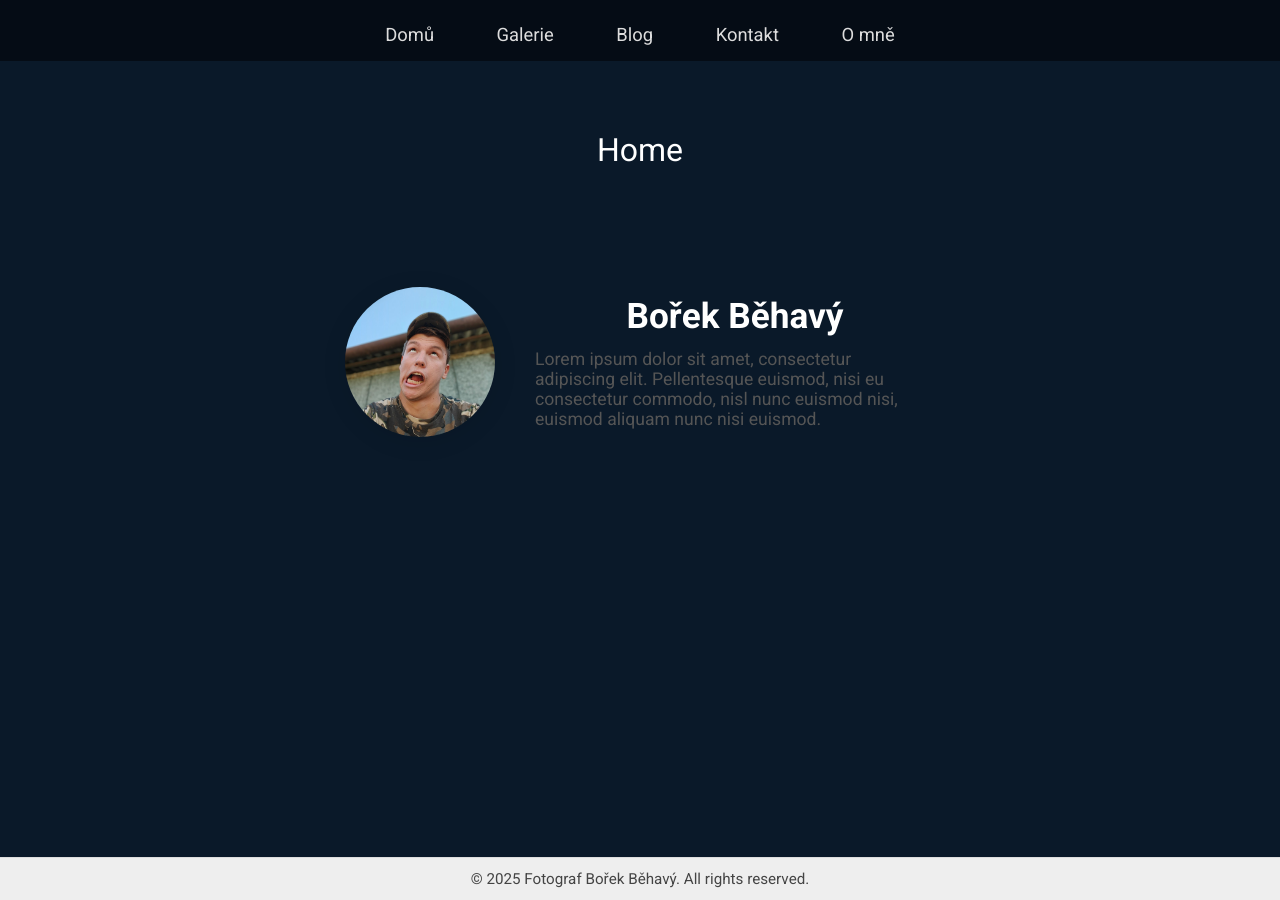
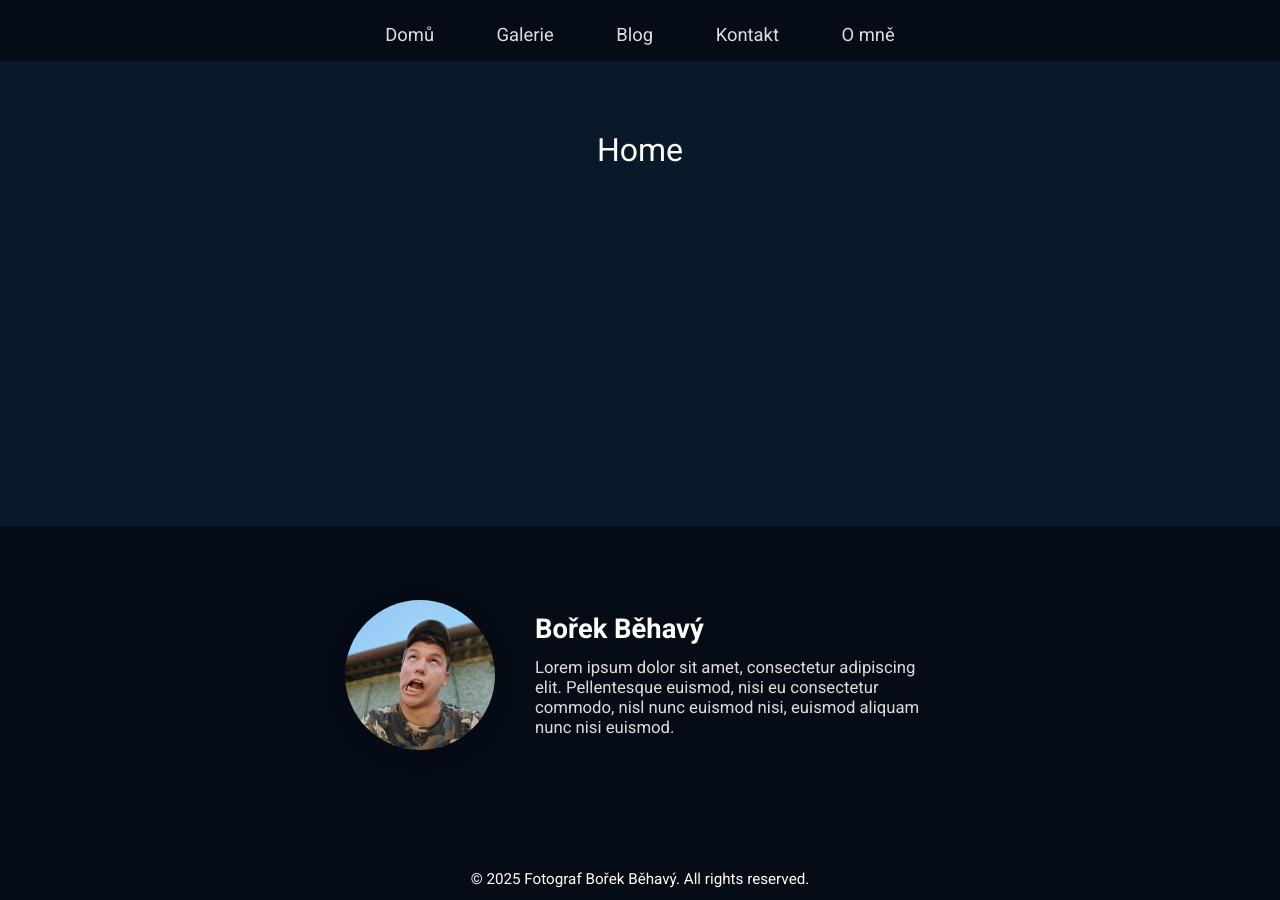
Before and after one commit to Bobanowski/webovka, a Jekyll site: the page built from index.md, in a window 1280 px wide. Built offline with Jekyll 4.4.1, drawn with Linux system fonts in a browser that asks for light colours.

Commit message:
Footer Edit

```diff
--- a/_includes/footer.html
+++ b/_includes/footer.html
@@ -1,14 +1,14 @@
 <footer>
-
-<div class="profile-container">
-  <img src="/assets/images/my-photo.jpg" alt="My Photo" class="profile-image">
-  <div class="profile-details">
-    <h1>{{ site.author }}</h1>
-    <p>Lorem ipsum dolor sit amet, consectetur adipiscing elit. Pellentesque euismod, nisi eu consectetur commodo, nisl nunc euismod nisi, euismod aliquam nunc nisi euismod.</p>
-  </div>
-</div>
 
 <footer class="site-footer">
   <!-- Your footer code here -->
+  <div class="profile-container">
+    <img src="/assets/images/author.jpg" alt="My Photo" class="profile-image">
+    <div class="profile-details">
+      <h1>{{ site.author }}</h1>
+      <p>Lorem ipsum dolor sit amet, consectetur adipiscing elit. Pellentesque euismod, nisi eu consectetur commodo, nisl nunc euismod nisi, euismod aliquam nunc nisi euismod.</p>
+    </div>
+  </div>
+
   &copy; {{ "now" | date: "%Y" }} {{ site.title }}. All rights reserved.
 </footer>
--- a/assets/css/footer.css
+++ b/assets/css/footer.css
@@ -19,13 +19,14 @@
   }
   .profile-details h1 {
     margin: 0 0 12px 0;
-    font-size: 2.2em;
+    font-size: 1.8em;
     font-weight: 700;
+    text-align: left;
   }
   .profile-details p {
     margin: 0;
     font-size: 1.1em;
-    color: #555;
+    color: #dddddd;
     max-width: 400px;
   }
   .site-footer {
@@ -34,10 +35,10 @@
     bottom: 0;
     width: 100%;
     padding: 12px 0;
-    background: #eee;
+    background: #050c15;
     text-align: center;
-    color: #444;
+    color: white;
     font-size: 0.95em;
     z-index: 100;
-    border-top: 1px solid #ddd;
+    border-top: 1px solid transparent;
   }
```
Also changed, not shown: Gemfile.lock (added), assets/images/author.jpg (added), assets/images/my-photo.jpg (deleted).
